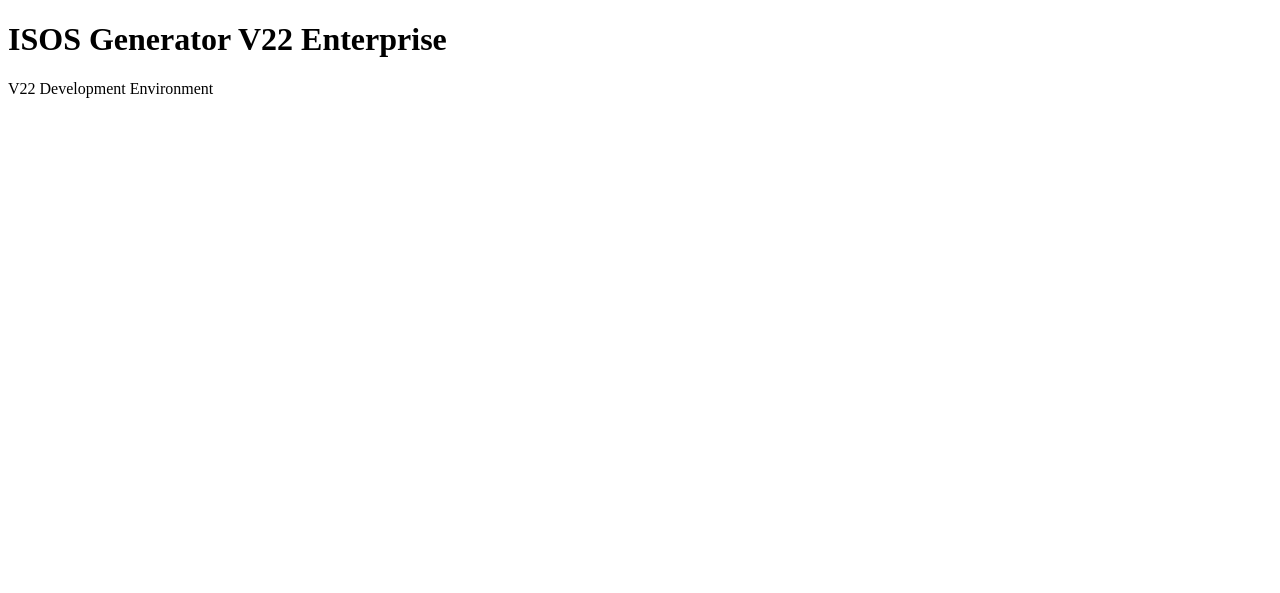
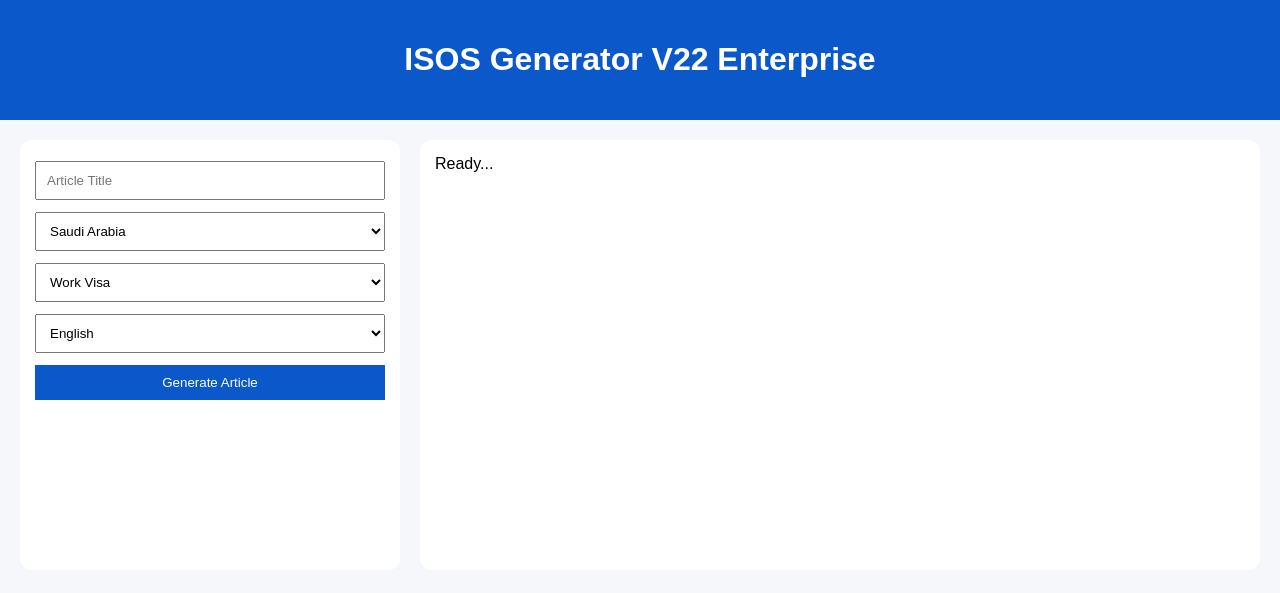
Before and after one commit to islamabadonline7-cpu/isos-app, a plain HTML site: page generator-v22.html in a window 1280 px wide. Drawn offline with Linux system fonts and the light colour scheme.

Commit message:
Update generator-v22.html

```diff
--- a/generator-v22.html
+++ b/generator-v22.html
@@ -1,13 +1,40 @@
 <!DOCTYPE html>
-<html>
-<head>
+<html><head><meta charset="UTF-8"><meta name="viewport" content="width=device-width,initial-scale=1.0">
 <title>ISOS Generator V22 Enterprise</title>
-</head>
+<style>
+body{font-family:Arial;margin:0;background:#f5f7fb}
+header{background:#0a58ca;color:#fff;padding:20px;text-align:center}
+.container{display:grid;grid-template-columns:380px 1fr;gap:20px;padding:20px}
+.panel{background:#fff;padding:15px;border-radius:12px}
+input,select,textarea,button{width:100%;padding:10px;margin:6px 0;box-sizing:border-box}
+button{background:#0a58ca;color:#fff;border:none}
+#preview{white-space:pre-wrap;min-height:400px}
+</style></head>
 <body>
-
-<h1>ISOS Generator V22 Enterprise</h1>
-
-<p>V22 Development Environment</p>
-
-</body>
-</html>
+<header><h1>ISOS Generator V22 Enterprise</h1></header>
+<div class="container">
+<div class="panel">
+<input id="title" placeholder="Article Title">
+<select id="country"></select>
+<select id="service"></select>
+<select id="language"><option>English</option><option>Urdu</option></select>
+<button onclick="generateArticle()">Generate Article</button>
+</div>
+<div class="panel"><div id="preview">Ready...</div></div>
+</div>
+<script>
+async function loadKB(){
+const r=await fetch('knowledge-base.json');
+const kb=await r.json();
+document.getElementById('country').innerHTML=(kb.countries||[]).map(x=>`<option>${x}</option>`).join('');
+document.getElementById('service').innerHTML=(kb.services||[]).map(x=>`<option>${x}</option>`).join('');
+}
+async function generateArticle(){
+const payload={title:title.value,country:country.value,service:service.value,language:language.value};
+preview.innerText='Generating...';
+const r=await fetch('https://isos-gemini-v22.onlinehubsworld.workers.dev/',{method:'POST',headers:{'Content-Type':'application/json'},body:JSON.stringify(payload)});
+const d=await r.json();
+preview.innerText=d.article||JSON.stringify(d,null,2);
+}
+loadKB();
+</script></body></html>
```
